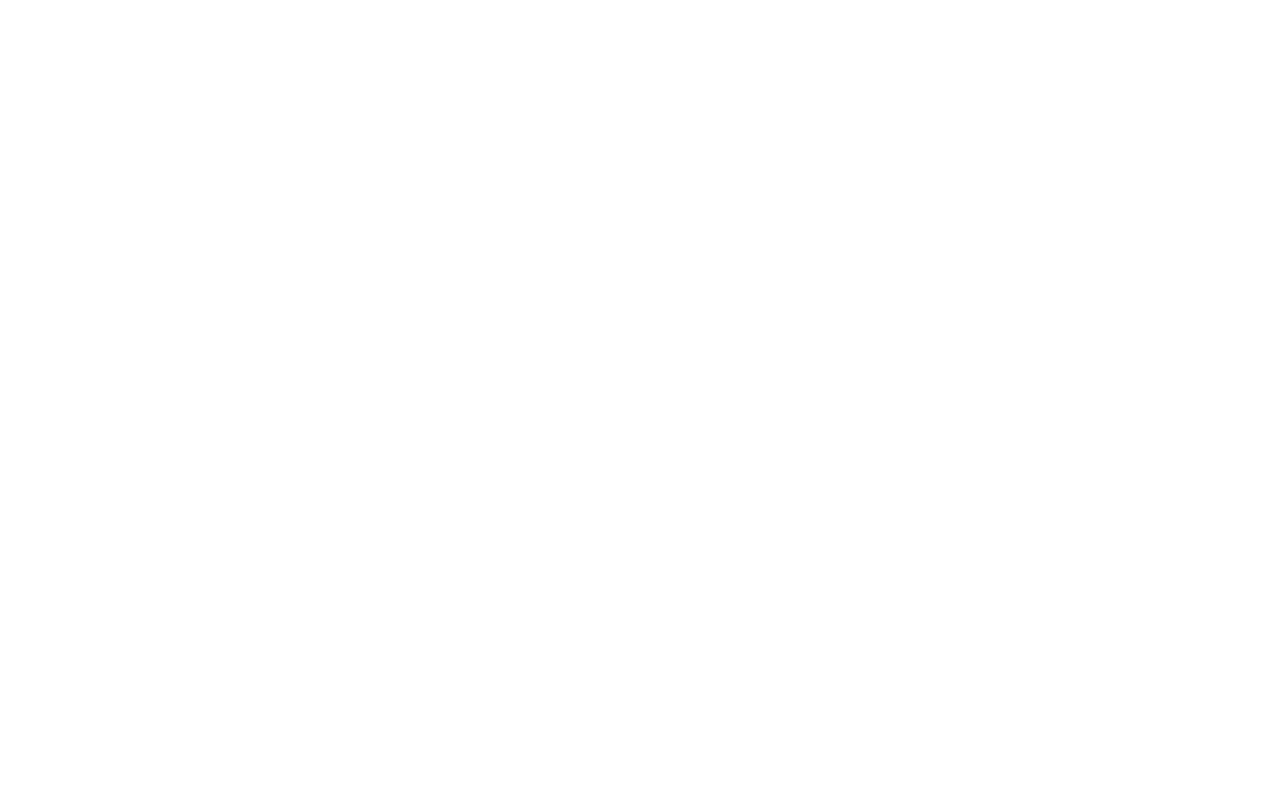
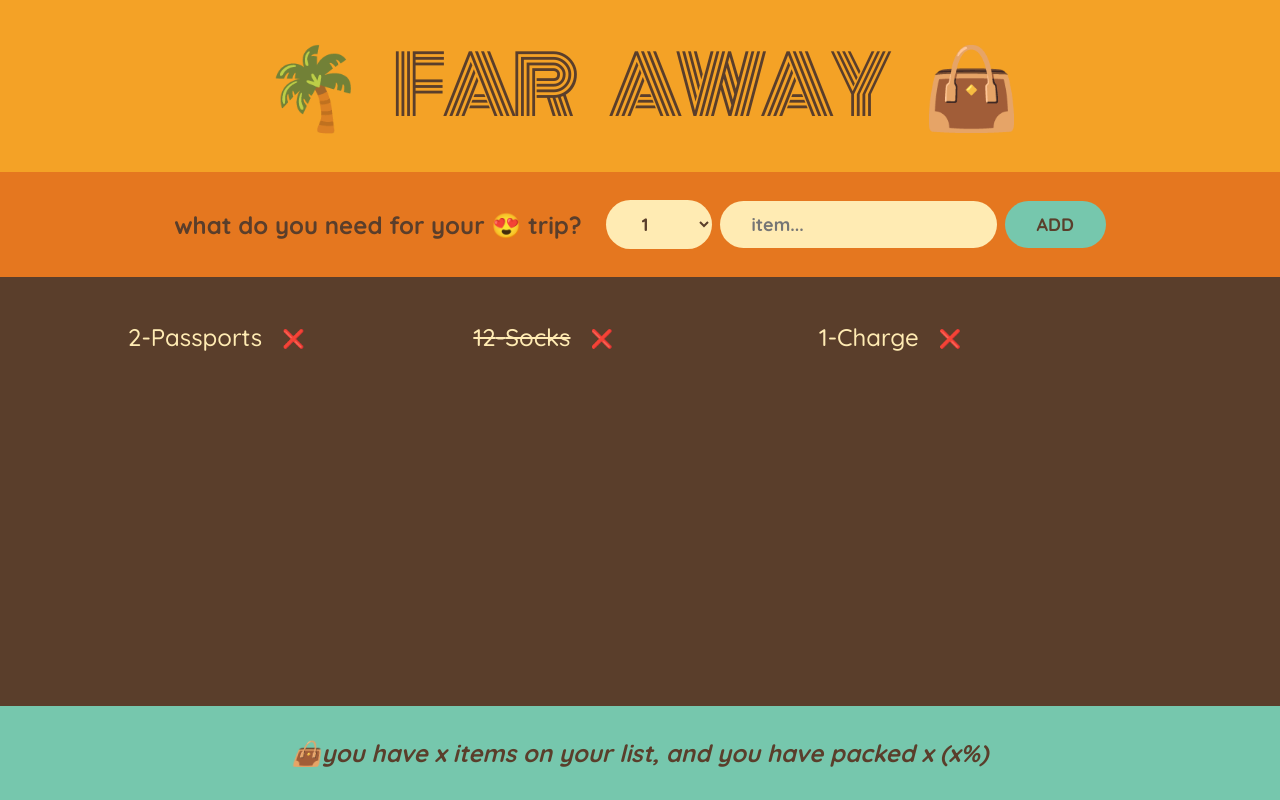
Before and after one commit to medazza/React-course-by-jonasschmedtmann, a React (Create React App) app in the folder 05-travel-list/: page / in a window 1280 px wide. Built offline with nearby package versions, Linux system fonts and the light colour scheme.

Commit message:
work with controlled elemts

```diff
--- a/05-travel-list/src/App.js
+++ b/05-travel-list/src/App.js
@@ -1,23 +1,88 @@
-export default function App() {}
+import { useState } from "react";
 
-function Logo() {
-  return <h1>🌴 Far Away Logo 👜</h1>;
-}
-function Form() {
+const initialItems = [
+  { id: 1, description: "Passports", quantity: 2, packed: false },
+  { id: 2, description: "Socks", quantity: 12, packed: true },
+  { id: 3, description: "Charge", quantity: 1, packed: false },
+];
+export default function App() {
   return (
-    <div className="add-form">
-      <h3>what do you need for your 😍 trip?</h3>
+    <div className="app">
+      <Logo />
+      <Form />
+      <PackingList />
+      <Stats />
     </div>
   );
 }
 
+function Logo() {
+  return <h1>🌴 Far Away 👜</h1>;
+}
+function Form() {
+  const [description, setDescription] = useState("");
+  const [quantity, setQuantity] = useState(1);
+  function handleSubmit(e) {
+    e.preventDefault();
+    if (!description) return;
+    const newItem = { id: Date.now(), description, quantity, packed: false };
+    console.log(newItem);
+
+    setDescription("");
+    setQuantity(1);
+  }
+
+  return (
+    <form className="add-form" onSubmit={handleSubmit}>
+      <h3>what do you need for your 😍 trip?</h3>
+      <select
+        value={quantity}
+        onChange={(e) => setQuantity(Number(e.target.value))}
+      >
+        {Array.from({ length: 20 }, (_, i) => i + 1).map((num) => (
+          <option key={num} value={num}>
+            {num}
+          </option>
+        ))}
+      </select>
+
+      <input
+        type="text"
+        placeholder="item..."
+        value={description}
+        onChange={(e) => setDescription(e.target.value)}
+      />
+      <button>Add</button>
+    </form>
+  );
+}
+
 function PackingList() {
-  return <div className="list">List</div>;
+  return (
+    <div className="list">
+      <ul>
+        {initialItems.map((item) => (
+          <Item key={item.id} item={item} />
+        ))}
+      </ul>
+    </div>
+  );
+}
+
+function Item({ item }) {
+  return (
+    <li>
+      <span style={item.packed ? { textDecoration: "line-through" } : {}}>
+        {item.quantity}-{item.description}
+      </span>
+      <button>❌</button>
+    </li>
+  );
 }
 
 function Stats() {
   return (
-    <footer>
+    <footer className="stats">
       <em>👜you have x items on your list, and you have packed x (x%)</em>
     </footer>
   );
```
Also changed, not shown: 05-travel-list/src/index.css (+0 -7 lines).
